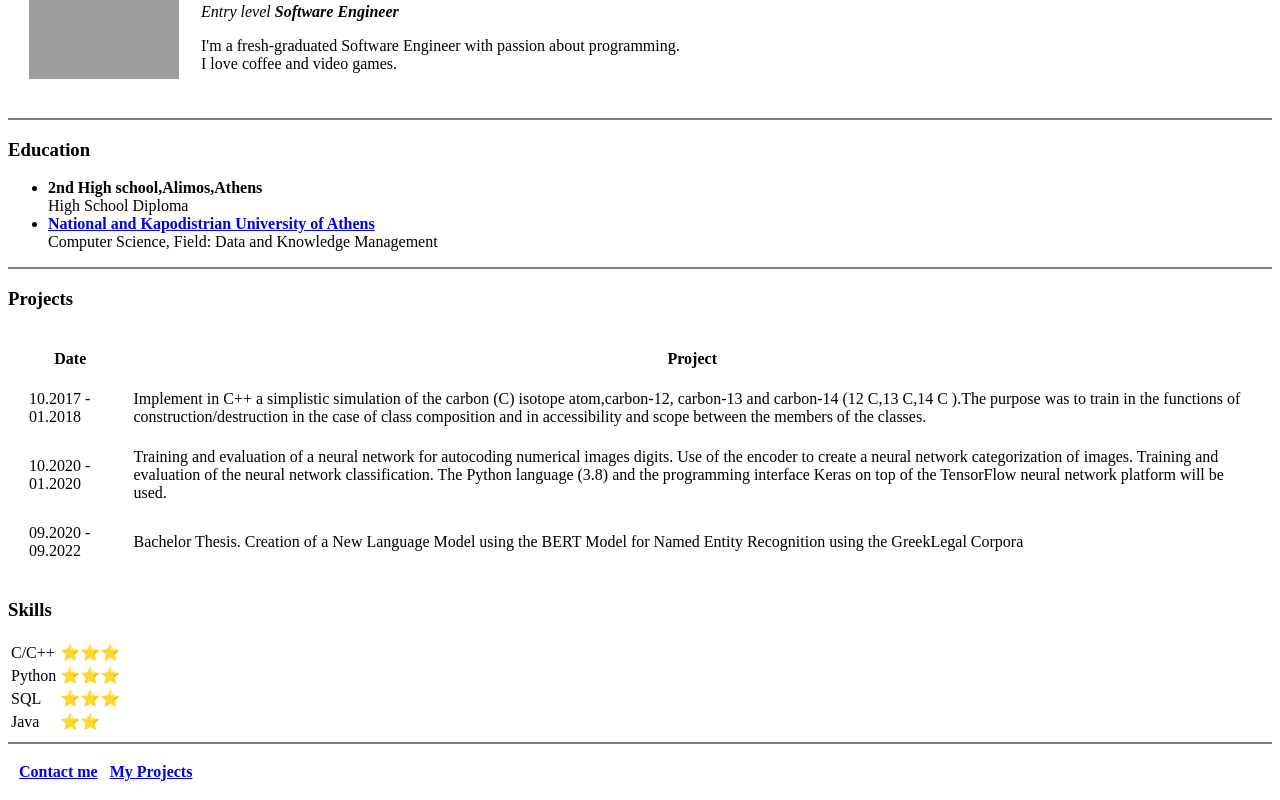
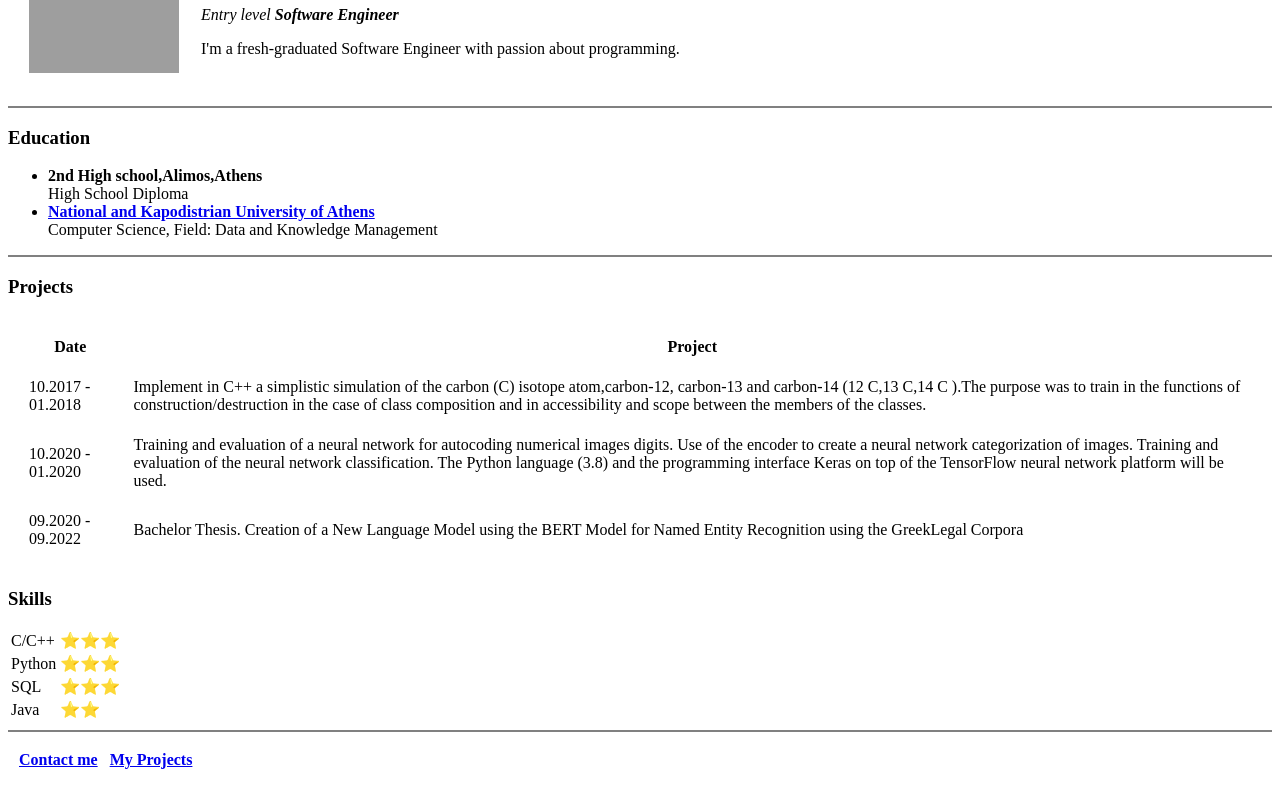
Before and after one commit to konkokonos/CV, a plain HTML site: page index.html in a window 1280 px wide. Shown: the part 106-906 px from the top of the page. Drawn offline with Linux system fonts and the light colour scheme; grey boxes are pictures that could not be loaded.

Commit message:
Update index.html

```diff
--- a/index.html
+++ b/index.html
@@ -11,8 +11,7 @@
       <td>
         <h1>Konstantinos Kokonos</h1>
         <p><em>Entry level <strong>Software Engineer</strong></em></p>
-        <p> I'm a fresh-graduated Software Engineer with passion about programming.<br>
-        I love coffee and video games.</p>
+        <p> I'm a fresh-graduated Software Engineer with passion about programming.</p>
       </td>
     </table>
     <hr size="2" noshade>
```
